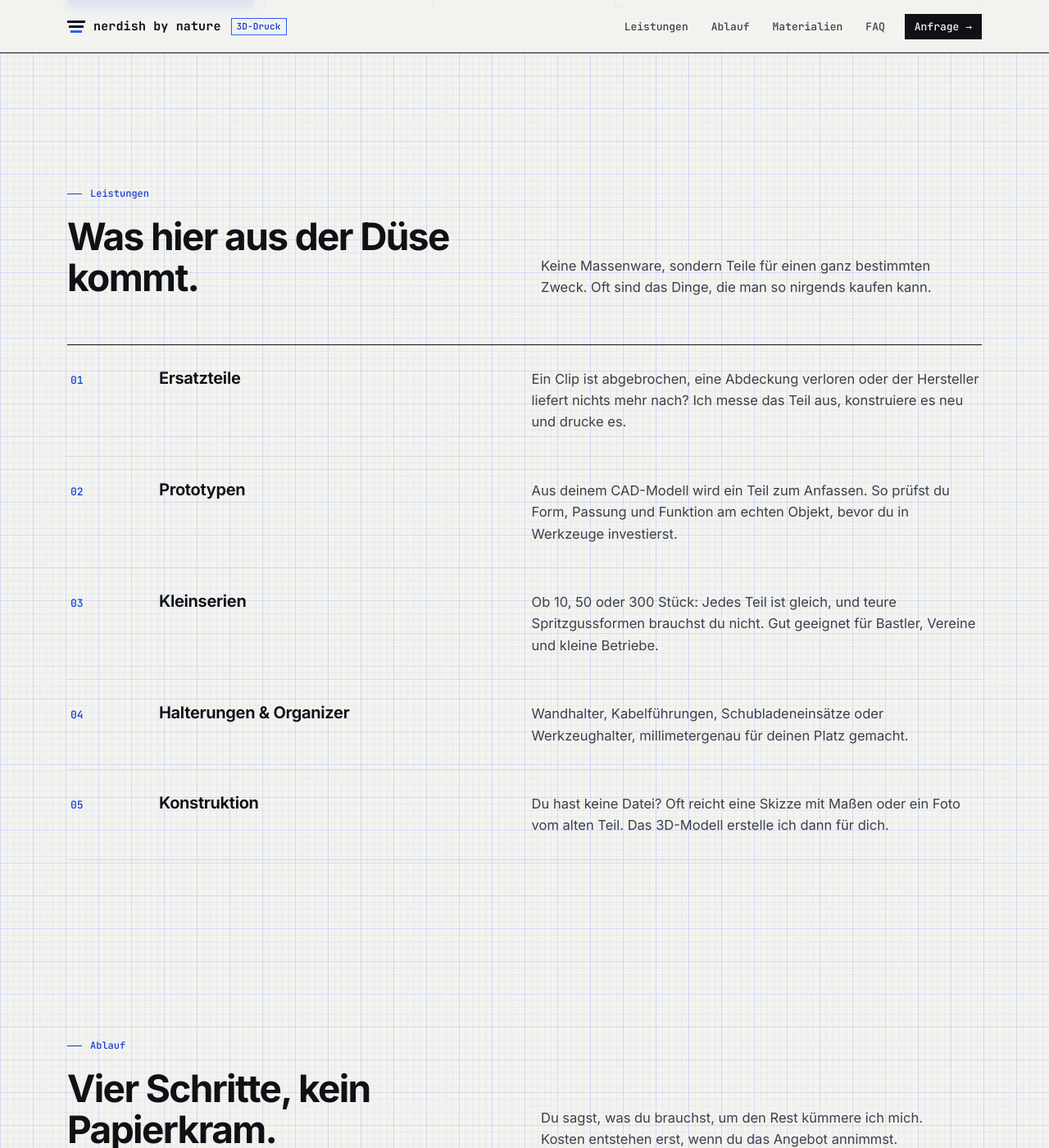
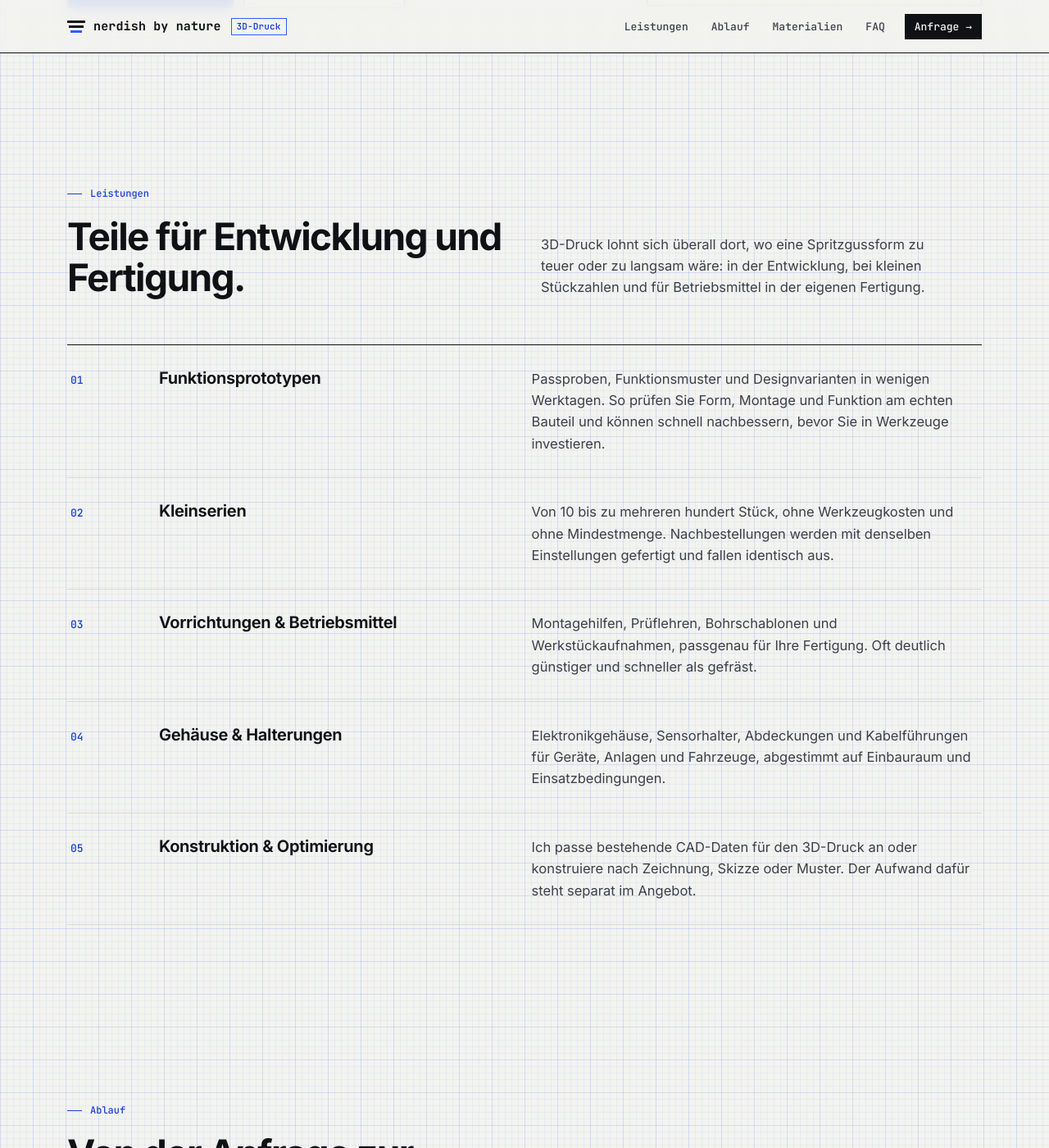
Before and after one commit to nerdishbynature/nerdishbynature.github.io, a Jekyll site: the page index.html, which Jekyll copies as it is, in a window 1280 px wide and 1400 px high, scrolled down 668 px. Shown: the whole window at 82% size. Built offline with Jekyll 4.4.1, drawn with Linux system fonts in a browser that asks for light colours; some of the changed text lies outside the part shown.

Commit message:
Focus the 3D printing page on business customers
Copy now targets prototypes, small series, fixtures and enclosures
instead of household spare parts, and addresses readers formally.
The quote form asks for the company and uses business-sized budget
ranges.

```diff
--- a/assets/druck/form.js
+++ b/assets/druck/form.js
@@ -20,15 +20,16 @@
   }
 
   function compose(data) {
-    var subject = "Angebotsanfrage 3D-Druck – " + data.get("name");
+    var subject = "Angebotsanfrage 3D-Druck – " + data.get("firma");
     var body = [
       "Name: " + data.get("name"),
+      "Firma: " + data.get("firma"),
       "E-Mail: " + data.get("email"),
       "Telefon: " + (data.get("telefon") || "–"),
       "Stückzahl: " + (data.get("stueckzahl") || "–"),
       "Material / Farbe: " + (data.get("material") || "–"),
-      "Zeitrahmen: " + (data.get("zeitrahmen") || "–"),
-      "Budget: " + (data.get("budget") || "–"),
+      "Liefertermin: " + (data.get("zeitrahmen") || "–"),
+      "Budgetrahmen: " + (data.get("budget") || "–"),
       "",
       data.get("projekt")
     ].join("\n");
@@ -78,7 +79,7 @@
     addressLink.textContent = EMAIL;
     fallback.hidden = false;
 
-    setStatus("Dein E-Mail-Programm sollte sich jetzt mit der fertigen Nachricht öffnen. Du musst sie nur noch abschicken.", "ok");
+    setStatus("Ihr E-Mail-Programm sollte sich jetzt mit der fertigen Nachricht öffnen. Sie müssen sie nur noch absenden.", "ok");
     window.location.href = href;
   });
 
--- a/imprint.html
+++ b/imprint.html
@@ -46,8 +46,8 @@
 </p>
 
 <p>
-  Angaben aus Anfragen (Name, E-Mail, Projektbeschreibung sowie freiwillige
-  Angaben wie Telefonnummer) verwende ich ausschließlich, um die Anfrage zu
+  Angaben aus Anfragen (Name, Firma, E-Mail, Projektbeschreibung sowie
+  freiwillige Angaben wie Telefonnummer) verwende ich ausschließlich, um die Anfrage zu
   bearbeiten und ein Angebot zu erstellen. Rechtsgrundlage ist Art. 6 Abs. 1
   lit. b DSGVO. Die Daten werden gelöscht, sobald die Anfrage abgeschlossen ist
   und keine gesetzlichen Aufbewahrungspflichten mehr bestehen.
--- a/index.html
+++ b/index.html
@@ -3,8 +3,8 @@
 <head>
   <meta charset="utf-8">
   <meta name="viewport" content="width=device-width, initial-scale=1">
-  <title>3D-Druck in Dessau-Roßlau – nerdish by nature</title>
-  <meta name="description" content="3D-Druck in Dessau-Roßlau: Ersatzteile, Prototypen und Kleinserien aus PLA, PETG, ASA und TPU. Abholung in Dessau oder Versand deutschlandweit. Projekt beschreiben, Festpreis erhalten.">
+  <title>3D-Druck für Prototypen &amp; Kleinserien in Dessau-Roßlau – nerdish by nature</title>
+  <meta name="description" content="3D-Druck für Unternehmen aus Dessau-Roßlau: Funktionsprototypen, Kleinserien, Vorrichtungen und Gehäuse aus PLA, PETG, ASA und TPU. Festpreis innerhalb von 1–2 Werktagen, Versand deutschlandweit.">
   <meta name="theme-color" content="#f3f3ef">
   <link rel="icon" href="/favicon.ico" sizes="32x32">
   <link rel="icon" href="/favicon.svg" type="image/svg+xml">
@@ -17,7 +17,7 @@
     "@context": "https://schema.org",
     "@type": "LocalBusiness",
     "name": "nerdish by nature – 3D-Druck",
-    "description": "3D-Druck auf Anfrage: Ersatzteile, Prototypen und Kleinserien.",
+    "description": "3D-Druck für Unternehmen: Funktionsprototypen, Kleinserien, Vorrichtungen und Gehäuse.",
     "url": "https://nerdishbynature.com/",
     "founder": "Piet Brauer-Kallenberg",
     "address": {
@@ -53,12 +53,12 @@
       <section class="hero">
         <div class="wrap">
           <div>
-            <span class="label">3D-Druck aus Dessau-Roßlau<span class="label-extra"> · Einzelstück bis Kleinserie</span></span>
-            <h1>Du hast die Idee. Ich hab den <em>Drucker.</em></h1>
-            <p class="lead">Ob Ersatzteil, Halterung, Gehäuse oder Prototyp: Beschreib mir kurz, was du brauchst. Du bekommst einen Festpreis und am Ende ein Teil, das passt. Gedruckt in Dessau-Roßlau, zum Abholen vor Ort oder per Paket zu dir.</p>
+            <span class="label">3D-Druck aus Dessau-Roßlau<span class="label-extra"> · für Unternehmen</span></span>
+            <h1>Vom Prototyp zur Kleinserie. <em>Ohne Werkzeugkosten.</em></h1>
+            <p class="lead">Ich fertige Funktionsprototypen und Kleinserien für Unternehmen, Entwicklungsteams und Start-ups. Sie schicken CAD-Daten, Stückzahl und Termin. Ich melde mich mit einem Festpreis und liefere reproduzierbare Teile, gedruckt in Dessau-Roßlau.</p>
             <div class="btns">
-              <a class="btn primary" href="#anfrage">Projekt beschreiben <span class="arrow" aria-hidden="true">→</span></a>
-              <a class="btn" href="#materialien">Materialien ansehen</a>
+              <a class="btn primary" href="#anfrage">Projekt anfragen <span class="arrow" aria-hidden="true">→</span></a>
+              <a class="btn" href="#leistungen">Leistungen ansehen</a>
             </div>
           </div>
 
@@ -71,9 +71,9 @@
               <div class="r"><dt>Schichthöhe</dt><dd>ab 0,08 mm</dd></div>
               <div class="r"><dt>Maßtoleranz</dt><dd>± 0,2 mm</dd></div>
               <div class="r"><dt>Materialien</dt><dd>PLA · PETG · ASA · TPU</dd></div>
-              <div class="r"><dt>Dateiformate</dt><dd>STL · STEP · 3MF</dd></div>
+              <div class="r"><dt>Dateiformate</dt><dd>STEP · STL · 3MF</dd></div>
               <div class="r"><dt>Standort</dt><dd>Dessau-Roßlau</dd></div>
-              <div class="r"><dt>Antwortzeit</dt><dd>1 – 2 Werktage</dd></div>
+              <div class="r"><dt>Angebot</dt><dd>1 – 2 Werktage</dd></div>
             </dl>
             <div class="spec-foot">● Status: nimmt Aufträge an</div>
           </aside>
@@ -85,35 +85,35 @@
           <div class="section-head">
             <div>
               <span class="label">Leistungen</span>
-              <h2>Was hier aus der Düse kommt.</h2>
+              <h2>Teile für Entwicklung und Fertigung.</h2>
             </div>
-            <p>Keine Massenware, sondern Teile für einen ganz bestimmten Zweck. Oft sind das Dinge, die man so nirgends kaufen kann.</p>
+            <p>3D-Druck lohnt sich überall dort, wo eine Spritzgussform zu teuer oder zu langsam wäre: in der Entwicklung, bei kleinen Stückzahlen und für Betriebsmittel in der eigenen Fertigung.</p>
           </div>
           <div class="services">
             <div class="service">
               <span class="idx">01</span>
-              <h3>Ersatzteile</h3>
-              <p>Ein Clip ist abgebrochen, eine Abdeckung verloren oder der Hersteller liefert nichts mehr nach? Ich messe das Teil aus, konstruiere es neu und drucke es.</p>
+              <h3>Funktionsprototypen</h3>
+              <p>Passproben, Funktionsmuster und Designvarianten in wenigen Werktagen. So prüfen Sie Form, Montage und Funktion am echten Bauteil und können schnell nachbessern, bevor Sie in Werkzeuge investieren.</p>
             </div>
             <div class="service">
               <span class="idx">02</span>
-              <h3>Prototypen</h3>
-              <p>Aus deinem CAD-Modell wird ein Teil zum Anfassen. So prüfst du Form, Passung und Funktion am echten Objekt, bevor du in Werkzeuge investierst.</p>
+              <h3>Kleinserien</h3>
+              <p>Von 10 bis zu mehreren hundert Stück, ohne Werkzeugkosten und ohne Mindestmenge. Nachbestellungen werden mit denselben Einstellungen gefertigt und fallen identisch aus.</p>
             </div>
             <div class="service">
               <span class="idx">03</span>
-              <h3>Kleinserien</h3>
-              <p>Ob 10, 50 oder 300 Stück: Jedes Teil ist gleich, und teure Spritzgussformen brauchst du nicht. Gut geeignet für Bastler, Vereine und kleine Betriebe.</p>
+              <h3>Vorrichtungen &amp; Betriebsmittel</h3>
+              <p>Montagehilfen, Prüflehren, Bohrschablonen und Werkstückaufnahmen, passgenau für Ihre Fertigung. Oft deutlich günstiger und schneller als gefräst.</p>
             </div>
             <div class="service">
               <span class="idx">04</span>
-              <h3>Halterungen &amp; Organizer</h3>
-              <p>Wandhalter, Kabelführungen, Schubladeneinsätze oder Werkzeughalter, millimetergenau für deinen Platz gemacht.</p>
+              <h3>Gehäuse &amp; Halterungen</h3>
+              <p>Elektronikgehäuse, Sensorhalter, Abdeckungen und Kabelführungen für Geräte, Anlagen und Fahrzeuge, abgestimmt auf Einbauraum und Einsatzbedingungen.</p>
             </div>
             <div class="service">
               <span class="idx">05</span>
-              <h3>Konstruktion</h3>
-              <p>Du hast keine Datei? Oft reicht eine Skizze mit Maßen oder ein Foto vom alten Teil. Das 3D-Modell erstelle ich dann für dich.</p>
+              <h3>Konstruktion &amp; Optimierung</h3>
+              <p>Ich passe bestehende CAD-Daten für den 3D-Druck an oder konstruiere nach Zeichnung, Skizze oder Muster. Der Aufwand dafür steht separat im Angebot.</p>
             </div>
           </div>
         </div>
@@ -124,30 +124,30 @@
           <div class="section-head">
             <div>
               <span class="label">Ablauf</span>
-              <h2>Vier Schritte, kein Papierkram.</h2>
+              <h2>Von der Anfrage zur Lieferung.</h2>
             </div>
-            <p>Du sagst, was du brauchst, um den Rest kümmere ich mich. Kosten entstehen erst, wenn du das Angebot annimmst.</p>
+            <p>Ein Ansprechpartner von der ersten Frage bis zur Nachbestellung. Kosten entstehen erst, wenn Sie das Angebot annehmen.</p>
           </div>
           <ol class="process">
             <li>
               <span class="t">Schritt 1</span>
               <h3>Anfrage</h3>
-              <p>Du füllst das Formular aus: was, wie viele und bis wann.</p>
+              <p>Sie beschreiben Bauteil, Stückzahl und Wunschtermin und schicken die CAD-Daten.</p>
             </li>
             <li>
               <span class="t">Schritt 2</span>
-              <h3>Festpreis</h3>
-              <p>Ich prüfe, ob und womit es sich drucken lässt, und schicke dir innerhalb von 1–2 Werktagen einen Festpreis.</p>
+              <h3>Angebot</h3>
+              <p>Ich prüfe die Machbarkeit, empfehle Material und Ausrichtung und schicke innerhalb von 1–2 Werktagen einen Festpreis.</p>
             </li>
             <li>
               <span class="t">Schritt 3</span>
-              <h3>Druck</h3>
-              <p>Ich drucke das Teil, entferne das Stützmaterial und kontrolliere die Maße.</p>
+              <h3>Fertigung</h3>
+              <p>Druck, Entfernen der Stützstrukturen und Maßkontrolle. Bei Serien auf Wunsch zuerst ein Musterteil zur Freigabe.</p>
             </li>
             <li>
               <span class="t">Schritt 4</span>
-              <h3>Übergabe</h3>
-              <p>Du holst es in Dessau-Roßlau ab, oder ich schicke es dir per Paket.</p>
+              <h3>Lieferung</h3>
+              <p>Versand per Paket oder Abholung in Dessau-Roßlau. Nachbestellungen sind jederzeit möglich.</p>
             </li>
           </ol>
         </div>
@@ -158,9 +158,9 @@
           <div class="section-head">
             <div>
               <span class="label">Materialien</span>
-              <h2>Für jeden Zweck das passende Material.</h2>
+              <h2>Das passende Material für den Einsatz.</h2>
             </div>
-            <p>Du weißt nicht, welches Material passt? Schreib einfach in die Anfrage, wofür das Teil gedacht ist. Dann empfehle ich dir eins.</p>
+            <p>Nennen Sie in der Anfrage den Einsatzzweck, also Temperatur, Belastung und Umgebung. Ich empfehle dann das geeignete Material.</p>
           </div>
           <div class="mat-grid">
             <div class="mat">
@@ -170,7 +170,7 @@
                 <div class="bar"><span>Hitze</span><span style="--v:25%"></span></div>
                 <div class="bar"><span>Flexibilität</span><span style="--v:15%"></span></div>
               </div>
-              <p>Maßhaltig, günstig und in vielen Farben erhältlich. Für Modelle, Prototypen und alles, was drinnen bleibt.</p>
+              <p>Maßhaltig und kostengünstig. Für Designmuster, Anschauungsmodelle und Passproben.</p>
             </div>
             <div class="mat">
               <div class="code">PETG</div>
@@ -179,7 +179,7 @@
                 <div class="bar"><span>Hitze</span><span style="--v:50%"></span></div>
                 <div class="bar"><span>Flexibilität</span><span style="--v:35%"></span></div>
               </div>
-              <p>Formstabil und unempfindlich gegen Feuchtigkeit. Gut für Halterungen und Teile, die etwas aushalten müssen.</p>
+              <p>Formstabil und chemisch beständig. Für Funktionsbauteile, Gehäuse und Vorrichtungen.</p>
             </div>
             <div class="mat">
               <div class="code">ASA</div>
@@ -188,7 +188,7 @@
                 <div class="bar"><span>Hitze</span><span style="--v:80%"></span></div>
                 <div class="bar"><span>Flexibilität</span><span style="--v:30%"></span></div>
               </div>
-              <p>UV- und wetterbeständig. Für draußen, fürs Auto und überall, wo es warm wird.</p>
+              <p>UV-, witterungs- und wärmebeständig. Für Außenanwendungen, Fahrzeuge und warme Einbauorte.</p>
             </div>
             <div class="mat">
               <div class="code">TPU</div>
@@ -207,14 +207,15 @@
         <div class="wrap quote-layout">
           <div>
             <span class="label">Anfrage</span>
-            <h2>Was soll gedruckt werden?</h2>
-            <p class="lead">Je genauer du beschreibst, was du brauchst, desto schneller bekommst du ein Angebot. Wenn etwas fehlt, frage ich nach.</p>
+            <h2>Projekt anfragen.</h2>
+            <p class="lead">Beschreiben Sie Bauteil, Stückzahl und Termin. Sie erhalten innerhalb von 1–2 Werktagen ein Angebot mit Festpreis. Wenn Angaben fehlen, frage ich nach.</p>
             <ul class="facts">
               <li><span>Anfrage</span><span>kostenlos &amp; unverbindlich</span></li>
-              <li><span>Antwort</span><span>1–2 Werktage</span></li>
-              <li><span>Preis</span><span>Festpreis vorab</span></li>
+              <li><span>Angebot</span><span>1–2 Werktage</span></li>
+              <li><span>Preis</span><span>Festpreis je Stück</span></li>
+              <li><span>CAD-Daten</span><span>STEP bevorzugt</span></li>
+              <li><span>Vertraulichkeit</span><span>NDA auf Wunsch</span></li>
               <li><span>Abholung</span><span>in Dessau-Roßlau</span></li>
-              <li><span>Dateien</span><span>gern später per E-Mail</span></li>
             </ul>
           </div>
 
@@ -226,52 +227,58 @@
                 <input id="name" name="name" type="text" autocomplete="name" required>
               </div>
               <div class="field">
+                <label for="firma">Firma *</label>
+                <input id="firma" name="firma" type="text" autocomplete="organization" required>
+              </div>
+            </div>
+
+            <div class="row">
+              <div class="field">
                 <label for="email">E-Mail *</label>
                 <input id="email" name="email" type="email" autocomplete="email" required>
+              </div>
+              <div class="field">
+                <label for="telefon">Telefon <span class="opt">(optional)</span></label>
+                <input id="telefon" name="telefon" type="tel" autocomplete="tel">
               </div>
             </div>
 
             <div class="field">
-              <label for="projekt">Beschreibung *</label>
-              <textarea id="projekt" name="projekt" required placeholder="z. B. Ersatz für einen gebrochenen Regalträger, ca. 6 × 4 cm, Foto und Maße kann ich schicken"></textarea>
+              <label for="projekt">Bauteil &amp; Anforderungen *</label>
+              <textarea id="projekt" name="projekt" required placeholder="z. B. Gehäusedeckel für eine Steuerung, ca. 120 × 80 × 25 mm, Einbau im Schaltschrank bis 50 °C, STEP-Datei vorhanden"></textarea>
             </div>
 
             <div class="row">
               <div class="field">
                 <label for="stueckzahl">Stückzahl</label>
-                <input id="stueckzahl" name="stueckzahl" type="number" min="1" inputmode="numeric" placeholder="1">
+                <input id="stueckzahl" name="stueckzahl" type="text" inputmode="numeric" placeholder="z. B. 5 Muster, danach 200">
               </div>
               <div class="field">
                 <label for="material">Material / Farbe <span class="opt">(optional)</span></label>
-                <input id="material" name="material" type="text" placeholder="z. B. PETG schwarz, oder: weiß nicht">
+                <input id="material" name="material" type="text" placeholder="z. B. PETG schwarz oder Empfehlung">
               </div>
             </div>
 
             <div class="row">
               <div class="field">
-                <label for="zeitrahmen">Zeitrahmen</label>
+                <label for="zeitrahmen">Liefertermin</label>
                 <select id="zeitrahmen" name="zeitrahmen">
-                  <option>Kein Zeitdruck</option>
+                  <option>Flexibel</option>
+                  <option>Innerhalb von 4 Wochen</option>
                   <option>Innerhalb von 2 Wochen</option>
                   <option>Innerhalb einer Woche</option>
-                  <option>Dringend</option>
                 </select>
               </div>
               <div class="field">
-                <label for="budget">Budget</label>
+                <label for="budget">Budgetrahmen</label>
                 <select id="budget" name="budget">
                   <option>Noch offen</option>
-                  <option>Bis 50 €</option>
-                  <option>50–250 €</option>
+                  <option>Bis 250 €</option>
                   <option>250–1.000 €</option>
-                  <option>Über 1.000 €</option>
+                  <option>1.000–5.000 €</option>
+                  <option>Über 5.000 €</option>
                 </select>
               </div>
-            </div>
-
-            <div class="field">
-              <label for="telefon">Telefon <span class="opt">(optional)</span></label>
-              <input id="telefon" name="telefon" type="tel" autocomplete="tel">
             </div>
 
             <div class="hp" aria-hidden="true">
@@ -289,8 +296,8 @@
 
             <div class="mail-fallback" id="mail-fallback" hidden>
               <p class="mf-title">Es hat sich kein E-Mail-Programm geöffnet?</p>
-              <p>Kein Problem. Kopier die Nachricht und schick sie aus deinem Postfach an mich, zum Beispiel über Gmail, GMX oder web.de.</p>
-              <label class="mf-label" for="mail-text">Deine Nachricht</label>
+              <p>Kopieren Sie die Nachricht und senden Sie sie aus Ihrem Postfach an mich, zum Beispiel über Outlook im Browser oder Gmail.</p>
+              <label class="mf-label" for="mail-text">Ihre Nachricht</label>
               <textarea id="mail-text" readonly></textarea>
               <div class="mf-actions">
                 <button type="button" class="btn" id="copy-text">Nachricht kopieren</button>
@@ -314,28 +321,32 @@
           </div>
           <div class="faq-list">
             <details>
-              <summary>Brauche ich eine fertige 3D-Datei?</summary>
-              <p>Nein. Mit einer STL-, STEP- oder 3MF-Datei geht es zwar schneller, oft reichen aber auch eine Skizze mit Maßen, ein Foto oder das kaputte Originalteil. Den Aufwand fürs Konstruieren führe ich im Angebot separat auf.</p>
+              <summary>Welche Daten brauchen Sie?</summary>
+              <p>Am besten eine STEP-Datei. STL und 3MF funktionieren ebenfalls. Bei Passmaßen hilft eine Zeichnung mit Toleranzangaben. Ohne CAD-Daten konstruiere ich nach Zeichnung, Skizze oder Muster und weise den Aufwand im Angebot separat aus.</p>
             </details>
             <details>
-              <summary>Was kostet ein Druck?</summary>
-              <p>Das hängt von Größe, Material, Druckzeit und Stückzahl ab. Kleine Einzelteile liegen meist im niedrigen zweistelligen Bereich. Den Festpreis kennst du immer, bevor ich anfange.</p>
+              <summary>Ab welcher Stückzahl lohnt sich 3D-Druck nicht mehr?</summary>
+              <p>Das hängt von Größe und Geometrie ab. Für Prototypen und Serien bis einige hundert Stück ist 3D-Druck meist die wirtschaftlichste Lösung. Bei höheren Stückzahlen wird Spritzguss irgendwann günstiger. Das sage ich Ihnen dann auch ehrlich.</p>
             </details>
             <details>
-              <summary>Wie lange dauert es?</summary>
-              <p>Einfache Teile sind oft nach wenigen Tagen fertig. Bei Serien oder wenn ich das Teil erst konstruieren muss, vereinbaren wir einen festen Termin.</p>
+              <summary>Wie schnell bekomme ich Teile?</summary>
+              <p>Prototypen sind oft nach wenigen Werktagen fertig. Für Serien vereinbaren wir einen festen Liefertermin. Ist eine Konstruktion nötig, plane ich diese Zeit im Angebot mit ein.</p>
             </details>
             <details>
               <summary>Wie genau sind die Teile?</summary>
-              <p>Je nach Form und Material sind etwa ±0,2 mm realistisch. Für feine Details nehme ich eine 0,4-mm-Düse, für große, stabile Teile bis zu 0,8 mm. Wenn etwas exakt sitzen muss, drucke ich vorher ein kleines Probeteil.</p>
+              <p>Je nach Geometrie und Material sind etwa ±0,2 mm realistisch. Für feine Details nutze ich eine 0,4-mm-Düse, für große und stabile Bauteile bis zu 0,8 mm. Kritische Passungen sichern wir vorab mit einem Musterteil ab.</p>
             </details>
             <details>
-              <summary>Wie groß darf ein Teil sein?</summary>
-              <p>Am Stück bis zu 340 × 320 × 340 mm. Größere Teile teile ich auf und verbinde sie anschließend, zum Beispiel verklebt oder verschraubt.</p>
+              <summary>Wie groß darf ein Bauteil sein?</summary>
+              <p>Am Stück bis zu 340 × 320 × 340 mm. Größere Bauteile teile ich konstruktiv auf und verbinde sie anschließend, zum Beispiel verschraubt oder verklebt.</p>
             </details>
             <details>
-              <summary>Kann ich mein Teil abholen?</summary>
-              <p>Ja, wenn du aus Dessau oder der Umgebung kommst, kannst du dein Teil nach Absprache in Dessau-Roßlau abholen. Das spart Versandkosten, und wir können direkt über die Passung sprechen. Ansonsten verschicke ich deutschlandweit per Paket.</p>
+              <summary>Behandeln Sie unsere Daten vertraulich?</summary>
+              <p>Ja. CAD-Daten und Zeichnungen verwende ich ausschließlich für Ihren Auftrag und gebe sie nicht weiter. Auf Wunsch unterzeichne ich vorab eine Geheimhaltungsvereinbarung (NDA).</p>
+            </details>
+            <details>
+              <summary>Liefern Sie oder kann ich abholen?</summary>
+              <p>Beides. Ich versende deutschlandweit per Paket. Unternehmen aus Dessau und Umgebung können Teile nach Absprache in Dessau-Roßlau abholen. Dabei lassen sich Musterteile auch direkt besprechen.</p>
             </details>
           </div>
         </div>
```
Also changed, not shown: other parts of index.html (+1 -1 lines).
